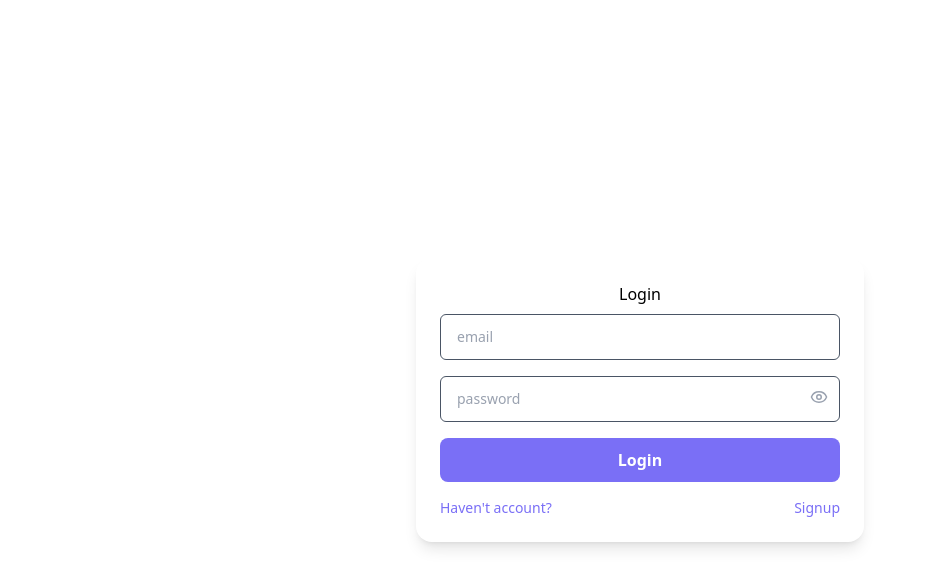
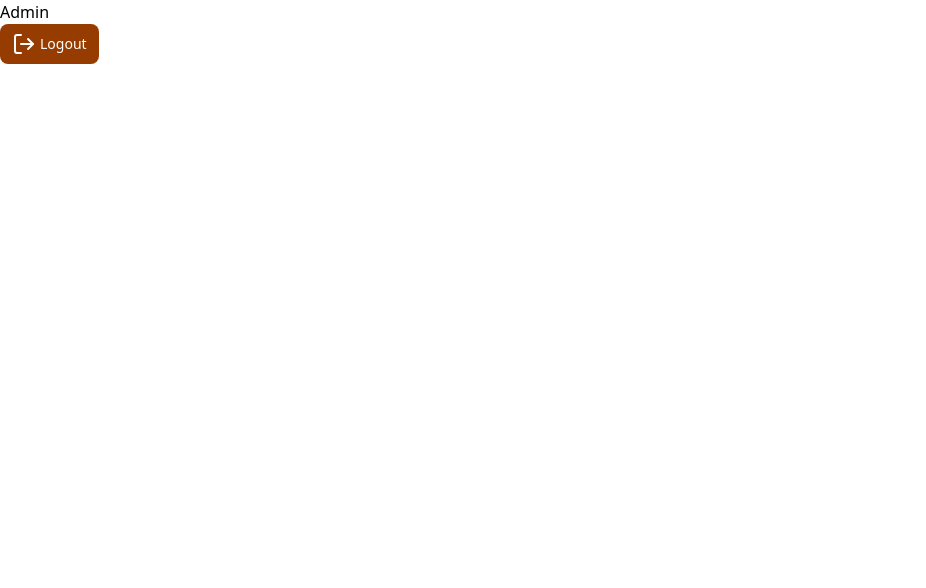
Before and after one commit to shreya1360/book-library, a React (Vite) app: page / in a window 1280 px wide. Before the commit this address led to /login. Shown: the top 588 px of the page, without its empty margins (0-926 px from the left). Built offline with nearby package versions, Linux system fonts and the light colour scheme; sample sign-in values are in the browser's storage.

Commit message:
completed login signup and logout api integration

```diff
--- a/src/App.jsx
+++ b/src/App.jsx
@@ -1,21 +1,31 @@
 import React from "react";
 import { Routes, Route, Navigate } from "react-router-dom";
-
-import Home from "./components/Home";
 import Login from "./components/Login";
 import Signup from "./components/Signup";
+import Admin from "./components/Admin";
+import User from "./components/User";
 import { useAuth } from "./context/AuthProvider";
 
 function App() {
   const [authUser] = useAuth();
-  console.log("Authenticated User:", authUser);
+  const role = authUser?.role;
 
   return (
     <div>
       <Routes>
         <Route
           path="/"
-          element={authUser ? <Home /> : <Navigate to="/login" />}
+          element={
+            authUser ? (
+              role === "admin" ? (
+                <Admin />
+              ) : (
+                <User />
+              )
+            ) : (
+              <Navigate to="/login" />
+            )
+          }
         />
         <Route
           path="/login"
@@ -25,6 +35,7 @@ function App() {
           path="/signup"
           element={authUser ? <Navigate to="/" /> : <Signup />}
         />
+        <Route path="*" element={<Navigate to="/" />} />
       </Routes>
     </div>
   );
--- a/src/components/Admin.jsx
+++ b/src/components/Admin.jsx
@@ -1,7 +1,42 @@
+import axios from "axios";
 import React from "react";
+import { useAuth } from "../context/AuthProvider";
+import { useNavigate } from "react-router";
+import { LogOut } from "lucide-react";
 
 function Admin() {
-  return <div>Admin</div>;
+  const [, setAuthUser] = useAuth();
+  const navigate = useNavigate();
+  const handleLogout = async () => {
+    try {
+      const { data } = await axios.post(
+        "http://localhost:4002/api/v1/user/logout",
+        {
+          withCredentials: true,
+        }
+      );
+      localStorage.removeItem("user");
+      localStorage.removeItem("token");
+
+      alert(data.message);
+      setAuthUser(null);
+      navigate("/login");
+    } catch (error) {
+      alert(error?.response?.data?.errors || "Logout Failed");
+    }
+  };
+  return (
+    <div>
+      Admin
+      <button
+        onClick={handleLogout}
+        className="flex text-sm bg-amber-800 items-center gap-1 text-white px-3 py-2 rounded-lg"
+      >
+        <LogOut />
+        Logout
+      </button>
+    </div>
+  );
 }
 
 export default Admin;
--- a/src/components/Login.jsx
+++ b/src/components/Login.jsx
@@ -13,22 +13,17 @@ function Login() {
   const [error, setError] = useState("");
   const [loading, setLoading] = useState(false);
   const navigate = useNavigate();
-
   const [, setAuthUser] = useAuth();
 
   const handleChange = (e) => {
-    const value = e.target.value;
-    const name = e.target.name;
-
-    setFormData({
-      ...formData,
-      [name]: value,
-    });
+    const { name, value } = e.target;
+    setFormData((prev) => ({ ...prev, [name]: value }));
   };
 
-  const handleSignup = async () => {
+  const handleLogin = async () => {
     setLoading(true);
     setError("");
+
     try {
       const { data } = await Axios.post(
         "http://localhost:4002/api/v1/user/login",
@@ -37,48 +32,50 @@ function Login() {
           password: formData.password,
         },
         {
-          withCredentials: true,
+          withCredentials: true, // Required to receive httpOnly cookie
         }
       );
-      console.log(data);
-      alert(data.message || "Login Succeded");
 
+      // Save user & token to localStorage (optional)
       localStorage.setItem("user", JSON.stringify(data.user));
       localStorage.setItem("token", data.token);
-      setAuthUser(data.user);
+
+      setAuthUser(data.user); // Set in context
+      alert(data.message || "Login successful");
       navigate("/");
     } catch (error) {
-      const msg = error?.response?.data?.errors || "Login Failed";
+      const msg =
+        error?.response?.data?.error ||
+        error?.response?.data?.errors ||
+        "Login failed";
       setError(msg);
     } finally {
       setLoading(false);
     }
   };
+
   return (
     <div className="min-h-screen flex items-center justify-center px-4">
-      <div className=" text-black w-full max-w-md rounded-2xl p-6 shadow-lg">
-        {/* heading */}
-        <h1 className=" items-center justify-center text-center">Login</h1>
+      <div className="text-black w-full max-w-md rounded-2xl p-6 shadow-lg bg-white">
+        <h1 className="text-center text-xl font-semibold">Login</h1>
 
-        {/* email */}
-        <div className="mb-4 mt-2">
+        <div className="mb-4 mt-4">
           <input
-            className="w-full bg-transparent border border-gray-600 rounded-md px-4 py-3 placeholder-gray-400 text-sm focus:outline-none focus:ring-2 focus:ring-[#7a6ff0] "
-            type="text"
+            className="w-full bg-transparent border border-gray-600 rounded-md px-4 py-3 placeholder-gray-400 text-sm focus:outline-none focus:ring-2 focus:ring-[#7a6ff0]"
+            type="email"
             name="email"
-            placeholder="email"
+            placeholder="Email"
             value={formData.email}
             onChange={handleChange}
           />
         </div>
 
-        {/* password */}
         <div className="mb-4 mt-2 relative">
           <input
-            className="w-full bg-transparent border border-gray-600 rounded-md px-4 py-3 placeholder-gray-400 text-sm focus:ring-2  focus:ring-[#7a6ff0] "
+            className="w-full bg-transparent border border-gray-600 rounded-md px-4 py-3 placeholder-gray-400 text-sm focus:ring-2 focus:ring-[#7a6ff0]"
             type="password"
             name="password"
-            placeholder="password"
+            placeholder="Password"
             value={formData.password}
             onChange={handleChange}
           />
@@ -87,24 +84,19 @@ function Login() {
           </span>
         </div>
 
-        {/* error msg */}
-        {error && <span className="text-red-600 text-sm mb-4">{error}</span>}
+        {error && <p className="text-red-600 text-sm mb-4">{error}</p>}
 
-        {/* signup button */}
         <button
-          onClick={handleSignup}
+          onClick={handleLogin}
           disabled={loading}
           className="w-full bg-[#7a6ff6] hover:bg-[#6c61a6] text-white font-semibold py-2.5 rounded-lg transition disabled:opacity-50"
         >
-          {loading ? "Signing... " : " Login"}
+          {loading ? "Logging in..." : "Login"}
         </button>
 
-        {/* links */}
         <div className="flex justify-between mt-4 text-sm">
-          <a className="text-[#7a6ff6] hover:underline" href="">
-            Haven't account?
-          </a>
-          <Link className="text-[#7a6ff6] hover:underline" to={"/signup"}>
+          <span className="text-gray-500">Don't have an account?</span>
+          <Link className="text-[#7a6ff6] hover:underline" to="/signup">
             Signup
           </Link>
         </div>
--- a/src/components/Signup.jsx
+++ b/src/components/Signup.jsx
@@ -9,6 +9,7 @@ function Signup() {
     lastName: "",
     email: "",
     password: "",
+    role: "user", // default role
   });
 
   const [error, setError] = useState("");
@@ -16,13 +17,12 @@ function Signup() {
   const navigate = useNavigate();
 
   const handleChange = (e) => {
-    const value = e.target.value;
-    const name = e.target.name;
+    const { name, value } = e.target;
 
-    setFormData({
-      ...formData,
+    setFormData((prev) => ({
+      ...prev,
       [name]: value,
-    });
+    }));
   };
 
   const handleSignup = async () => {
@@ -36,12 +36,13 @@ function Signup() {
           lastName: formData.lastName,
           email: formData.email,
           password: formData.password,
+          role: formData.role,
         },
         {
           withCredentials: true,
         }
       );
-      alert(data.message || "Signup Succeded");
+      alert(data.message || "Signup succeeded");
       navigate("/login");
     } catch (error) {
       const msg = error?.response?.data?.errors || "Signup Failed";
@@ -50,55 +51,51 @@ function Signup() {
       setLoading(false);
     }
   };
+
   return (
     <div className="min-h-screen flex items-center justify-center px-4">
-      <div className="  w-full max-w-md rounded-2xl p-6 shadow-lg">
-        {/* heading */}
-        <h1 className=" items-center justify-center text-center">Signup</h1>
-
-        {/* firstName */}
+      <div className="w-full max-w-md rounded-2xl p-6 shadow-lg">
+        <h1 className="text-center mb-6">Signup</h1>
 
         <div className="mb-4 mt-2">
           <input
-            className="w-full bg-transparent border border-gray-600 rounded-md px-4 py-3 placeholder-gray-400 text-sm focus:outline-none focus:ring-2 focus:ring-[#7a6ff0] "
+            className="w-full bg-transparent border border-gray-600 rounded-md px-4 py-3 placeholder-gray-400 text-sm focus:outline-none focus:ring-2 focus:ring-[#7a6ff0]"
             type="text"
             name="firstName"
-            placeholder="firstName"
+            placeholder="First Name"
             value={formData.firstName}
             onChange={handleChange}
           />
         </div>
 
-        {/* lastName */}
         <div className="mb-4 mt-2">
           <input
-            className="w-full bg-transparent border border-gray-600 rounded-md px-4 py-3 placeholder-gray-400 text-sm focus:outline-none focus:ring-2 focus:ring-[#7a6ff0] "
+            className="w-full bg-transparent border border-gray-600 rounded-md px-4 py-3 placeholder-gray-400 text-sm focus:outline-none focus:ring-2 focus:ring-[#7a6ff0]"
             type="text"
             name="lastName"
-            placeholder="lastName"
+            placeholder="Last Name"
             value={formData.lastName}
             onChange={handleChange}
           />
         </div>
-        {/* email */}
+
         <div className="mb-4 mt-2">
           <input
-            className="w-full bg-transparent border border-gray-600 rounded-md px-4 py-3 placeholder-gray-400 text-sm focus:outline-none focus:ring-2 focus:ring-[#7a6ff0] "
-            type="text"
+            className="w-full bg-transparent border border-gray-600 rounded-md px-4 py-3 placeholder-gray-400 text-sm focus:outline-none focus:ring-2 focus:ring-[#7a6ff0]"
+            type="email"
             name="email"
-            placeholder="email"
+            placeholder="Email"
             value={formData.email}
             onChange={handleChange}
           />
         </div>
 
-        {/* password */}
         <div className="mb-4 mt-2 relative">
           <input
-            className="w-full bg-transparent border border-gray-600 rounded-md px-4 py-3 placeholder-gray-400 text-sm focus:ring-2  focus:ring-[#7a6ff0] "
+            className="w-full bg-transparent border border-gray-600 rounded-md px-4 py-3 placeholder-gray-400 text-sm focus:ring-2 focus:ring-[#7a6ff0]"
             type="password"
             name="password"
-            placeholder="password"
+            placeholder="Password"
             value={formData.password}
             onChange={handleChange}
           />
@@ -107,37 +104,46 @@ function Signup() {
           </span>
         </div>
 
-        {/* error msg */}
+        {/* Role selection */}
+        <div className="mb-4 mt-2">
+          <select
+            className="w-full bg-transparent border border-gray-600 rounded-md px-4 py-3 text-sm focus:outline-none focus:ring-2 focus:ring-[#7a6ff0]"
+            name="role"
+            value={formData.role}
+            onChange={handleChange}
+          >
+            <option value="user">User</option>
+            <option value="admin">Admin</option>
+          </select>
+        </div>
+
         {error && <span className="text-red-600 text-sm mb-4">{error}</span>}
 
-        {/* term condition */}
         <p className="text-xs text-gray-400 mt-4 mb-6">
-          By signing up or logging in, you consent to book-library
-          <a href="" className="underline">
+          By signing up or logging in, you consent to book-library's{" "}
+          <a href="#" className="underline">
             Terms of Use
-          </a>
-          and
-          <a href="" className="underline">
+          </a>{" "}
+          and{" "}
+          <a href="#" className="underline">
             Privacy Policy
           </a>
           .
         </p>
 
-        {/* signup button */}
         <button
           onClick={handleSignup}
           disabled={loading}
           className="w-full bg-[#7a6ff6] hover:bg-[#6c61a6] text-white font-semibold py-2.5 rounded-lg transition disabled:opacity-50"
         >
-          {loading ? "Signing... " : " Signup"}
+          {loading ? "Signing..." : "Signup"}
         </button>
 
-        {/* links */}
         <div className="flex justify-between mt-4 text-sm">
-          <a className="text-[#7a6ff6] hover:underline" href="">
-            Already Register
+          <a className="text-[#7a6ff6] hover:underline" href="#">
+            Already Registered?
           </a>
-          <Link className="text-[#7a6ff6] hover:underline" to={"/Login"}>
+          <Link className="text-[#7a6ff6] hover:underline" to={"/login"}>
             Login
           </Link>
         </div>
--- a/src/components/User.jsx
+++ b/src/components/User.jsx
@@ -1,7 +1,43 @@
+import axios from "axios";
 import React from "react";
+import { useNavigate } from "react-router";
+import { useAuth } from "../context/AuthProvider";
+import { LogOut } from "lucide-react";
 
 function User() {
-  return <div>User</div>;
+  const [, setAuthUser] = useAuth();
+  const navigate = useNavigate();
+
+  const handleLogout = async () => {
+    try {
+      const { data } = await axios.post(
+        "http://localhost:4002/api/v1/user/logout",
+        {
+          withCredentials: true,
+        }
+      );
+      localStorage.removeItem("user");
+      localStorage.removeItem("token");
+
+      alert(data.message);
+      setAuthUser(null);
+      navigate("/login");
+    } catch (error) {
+      alert(error?.response?.data?.errors || "Logout Failed");
+    }
+  };
+  return (
+    <div>
+      User
+      <button
+        onClick={handleLogout}
+        className="flex text-sm bg-black items-center gap-1 text-white px-3 py-2 rounded-lg"
+      >
+        <LogOut />
+        Logout
+      </button>
+    </div>
+  );
 }
 
 export default User;
--- a/src/context/AuthProvider.jsx
+++ b/src/context/AuthProvider.jsx
@@ -5,8 +5,10 @@ export const AuthContext = createContext();
 
 export const AuthProvider = ({ children }) => {
   const [authUser, setAuthUser] = useState(() => {
-    return localStorage.getItem("token") || Cookies.get("jwt") || null;
+    const userFromLocal = localStorage.getItem("user");
+    return userFromLocal ? JSON.parse(userFromLocal) : null;
   });
+
   return (
     <AuthContext.Provider value={[authUser, setAuthUser]}>
       {children}
```
Also changed, not shown: src/components/Home.jsx (deleted, +0 -14 lines).
